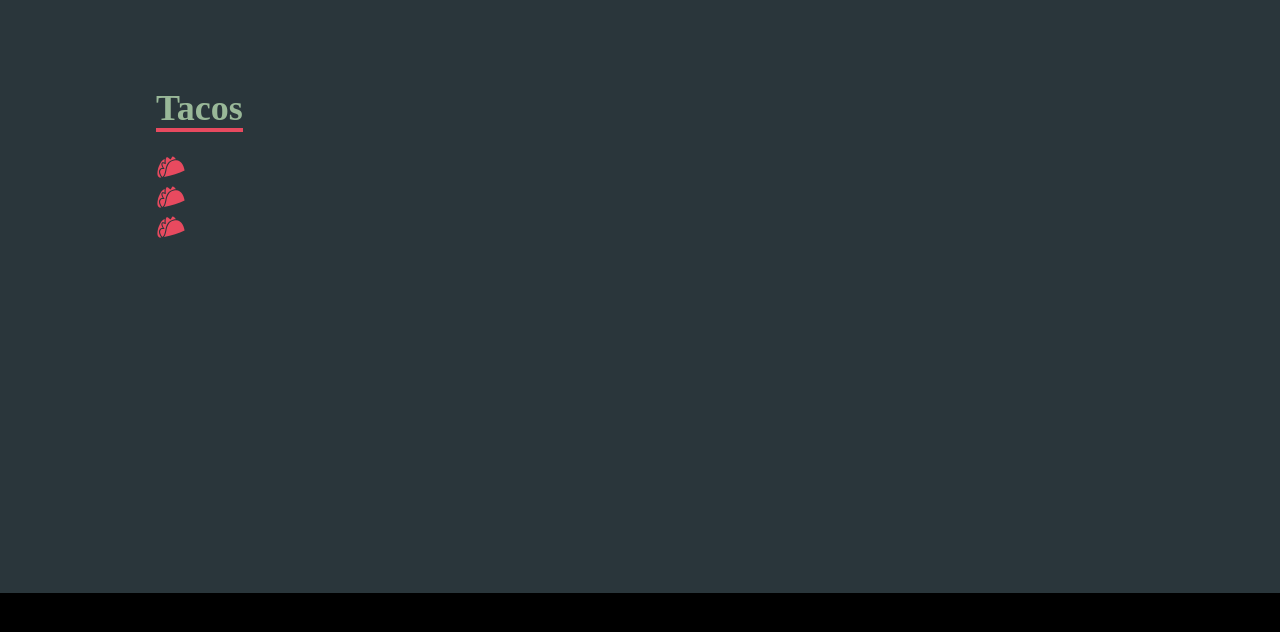
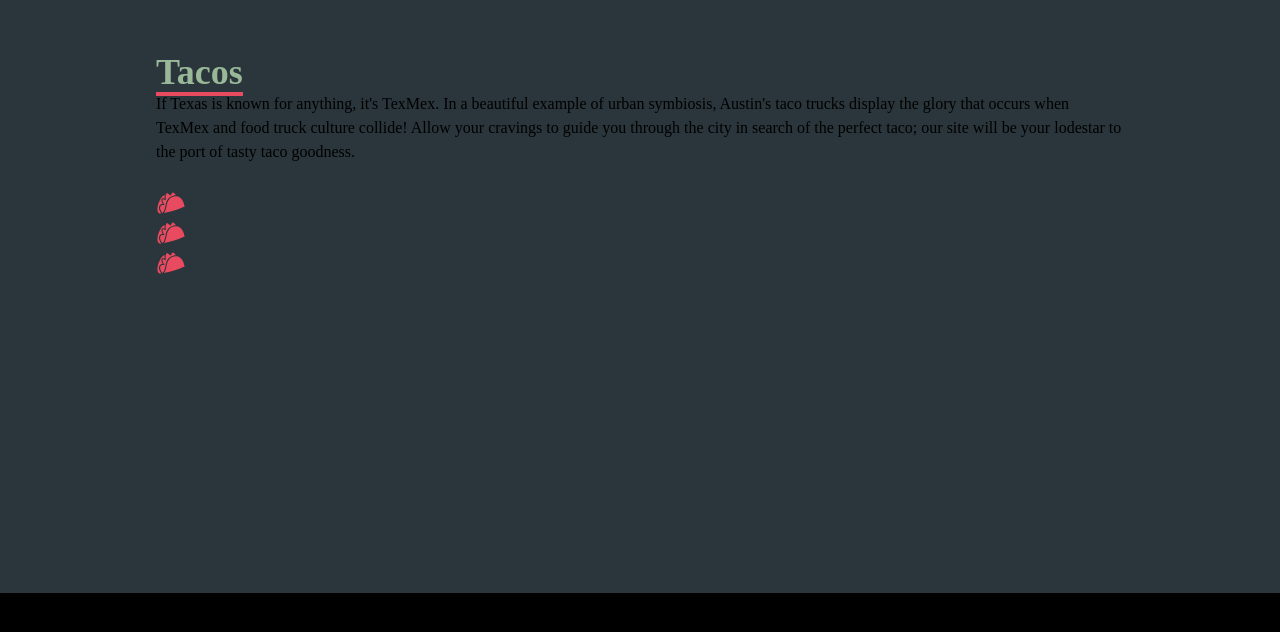
Before and after one commit to NumiBlue/projectel, a React (Create React App) app in the folder my-app/: page /Article3 in a window 1280 px wide. Shown: the part 9121-9753 px from the top of the page. Built offline with nearby package versions, Linux system fonts and the light colour scheme.

Commit message:
adds taco truck copy

```diff
--- a/my-app/src/components/TacoTrucks.jsx
+++ b/my-app/src/components/TacoTrucks.jsx
@@ -8,6 +8,7 @@ const TacoTrucks = () => {
         <div className='max-w-[1000px] mx-auto p-4 flex flex-col justify-center w-full h-full'>
             <div className='pb-8'>
                 <p className='text-4xl font-bold inline border-b-4 text-[#99B898] border-[#E84A5F]'>Tacos</p>
+                <p>If Texas is known for anything, it's TexMex. In a beautiful example of urban symbiosis, Austin's taco trucks display the glory that occurs when TexMex and food truck culture collide! Allow your cravings to guide you through the city in search of the perfect taco; our site will be your lodestar to the port of tasty taco goodness.</p>
                 <p className='py-6 text-[#E84A5F]'>
                 <GiTacos size={30} />
                 <GiTacos size={30} />
```
